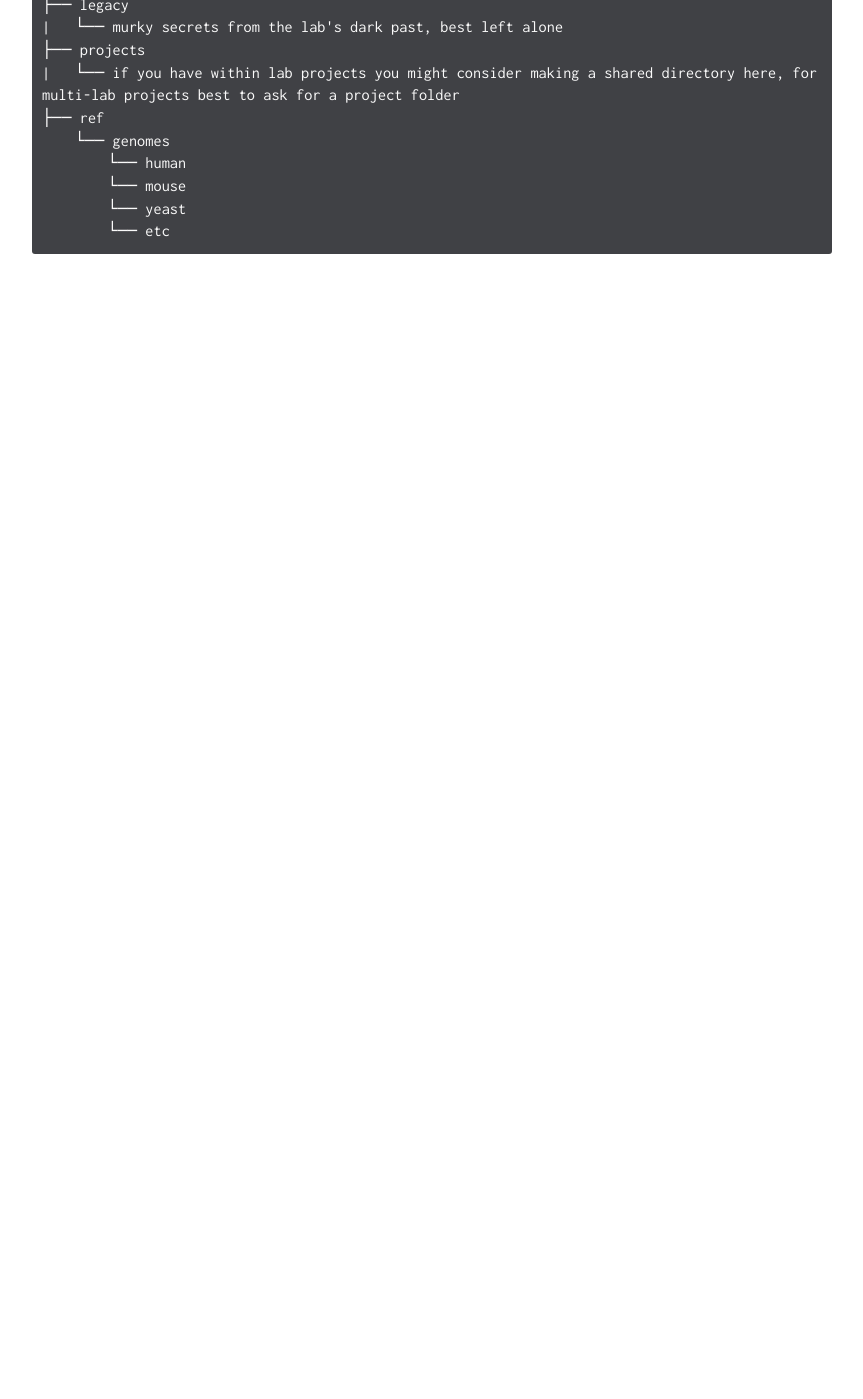
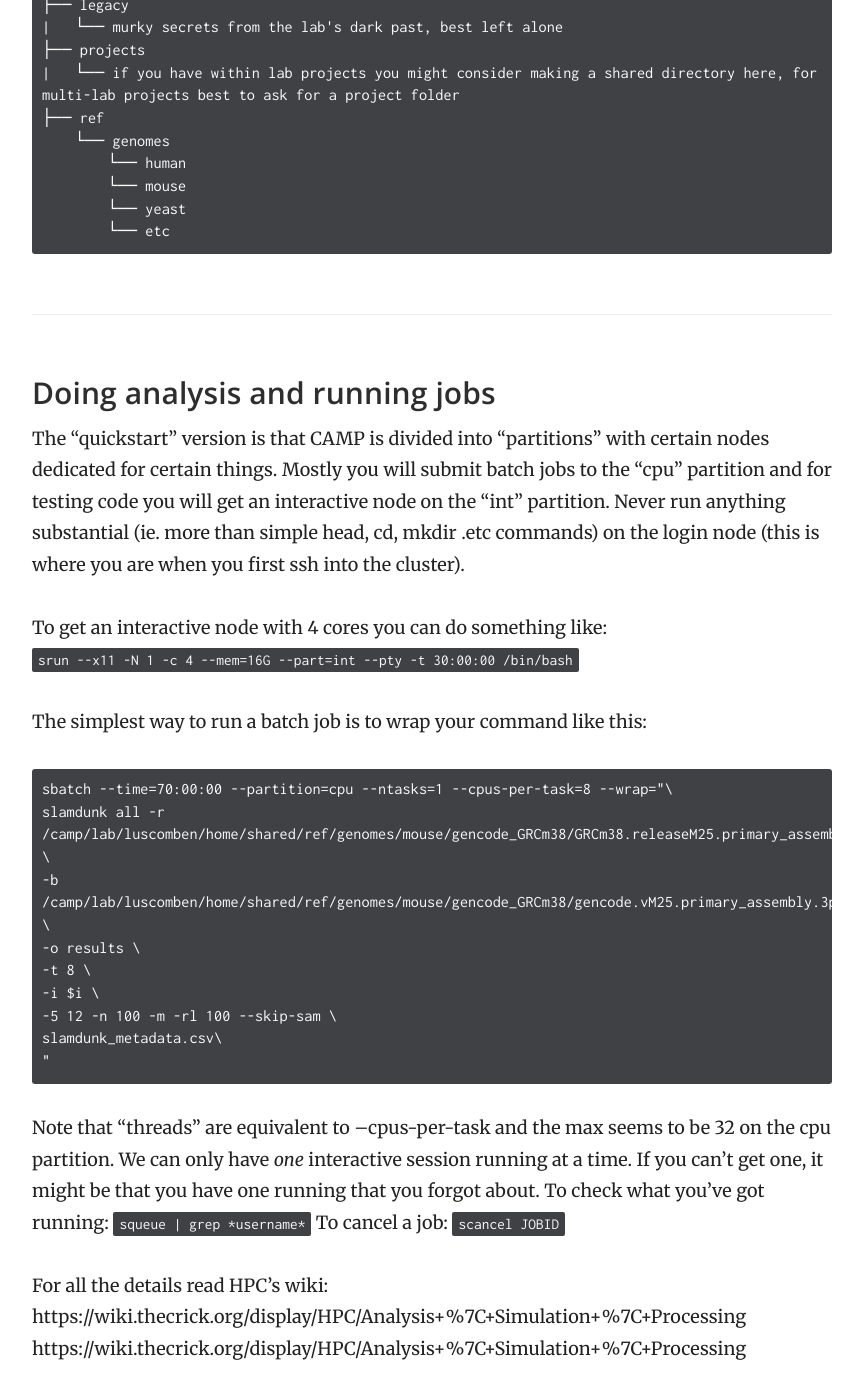
Before and after one commit to luslab/luslab.github.io, a Jekyll site: the page built from _docs/CAMP/intro.md, in a window 1280 px wide and 1400 px high, scrolled down 2653 px. Shown: the whole window, without its empty margins (358-1221 px from the left). Built offline with Jekyll 4.4.1, drawn with Linux system fonts in a browser that asks for light colours; before the commit the page ends 2955 px from its top, so only the background shows below that.

Commit message:
Update intro.md

````diff
--- a/_docs/CAMP/intro.md
+++ b/_docs/CAMP/intro.md
@@ -72,3 +72,35 @@ The structure of the shared folder is:
         └── yeast
         └── etc
 ```
+
+### Doing analysis and running jobs
+
+The "quickstart" version is that CAMP is divided into "partitions" with certain nodes dedicated for certain things.
+Mostly you will submit batch jobs to the "cpu" partition and for testing code you will get an interactive node on the "int" partition.
+Never run anything substantial (ie. more than simple head, cd, mkdir .etc commands) on the login node (this is where you are when you first ssh into the cluster).
+
+To get an interactive node with 4 cores you can do something like:
+`srun --x11 -N 1 -c 4 --mem=16G --part=int --pty -t 30:00:00 /bin/bash`
+
+The simplest way to run a batch job is to wrap your command like this:
+```
+sbatch --time=70:00:00 --partition=cpu --ntasks=1 --cpus-per-task=8 --wrap="\
+slamdunk all -r /camp/lab/luscomben/home/shared/ref/genomes/mouse/gencode_GRCm38/GRCm38.releaseM25.primary_assembly.genome.fa.gz \
+-b /camp/lab/luscomben/home/shared/ref/genomes/mouse/gencode_GRCm38/gencode.vM25.primary_assembly.3primeUTR.bed \
+-o results \
+-t 8 \
+-i $i \
+-5 12 -n 100 -m -rl 100 --skip-sam \
+slamdunk_metadata.csv\
+"
+```
+
+Note that "threads" are equivalent to --cpus-per-task and the max seems to be 32 on the cpu partition.
+We can only have *one* interactive session running at a time. If you can't get one, it might be that you have one running that you forgot about.
+To check what you've got running:
+`squeue | grep *username*`
+To cancel a job:
+`scancel JOBID`
+
+For all the details read HPC's wiki: https://wiki.thecrick.org/display/HPC/Analysis+%7C+Simulation+%7C+Processing
+https://wiki.thecrick.org/display/HPC/Analysis+%7C+Simulation+%7C+Processing
````
